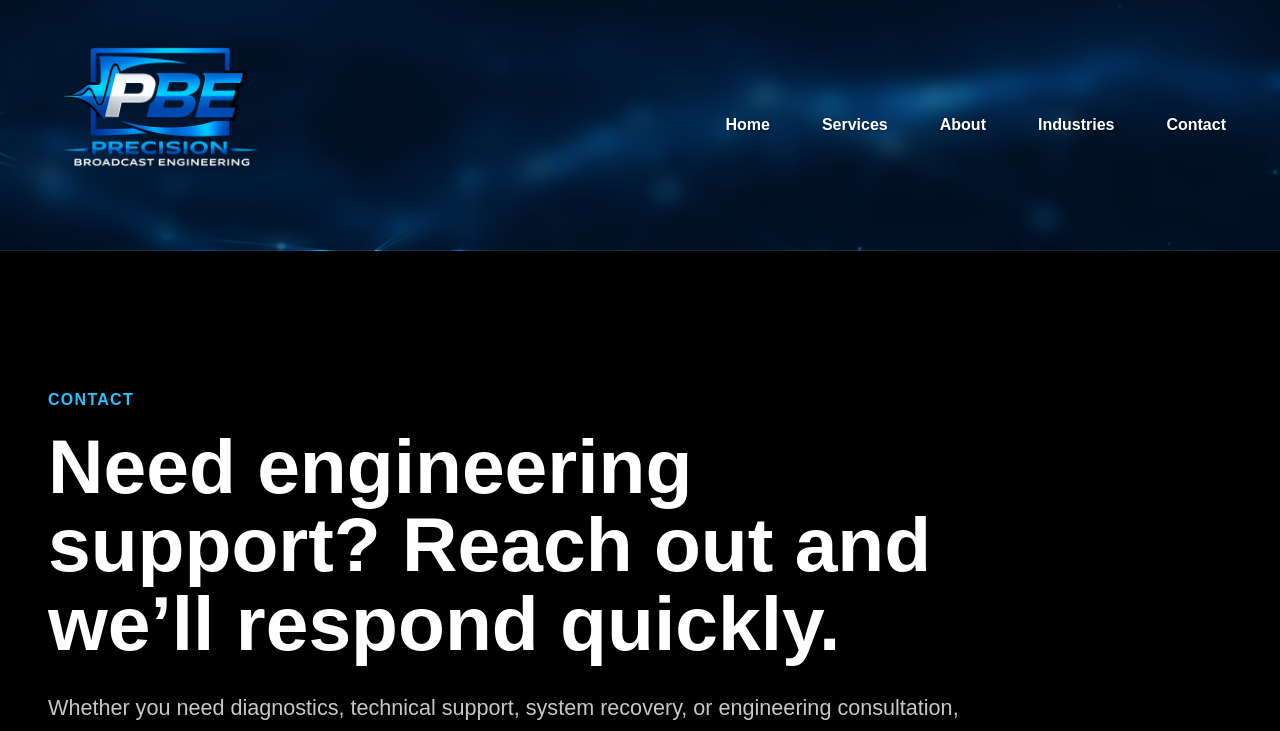
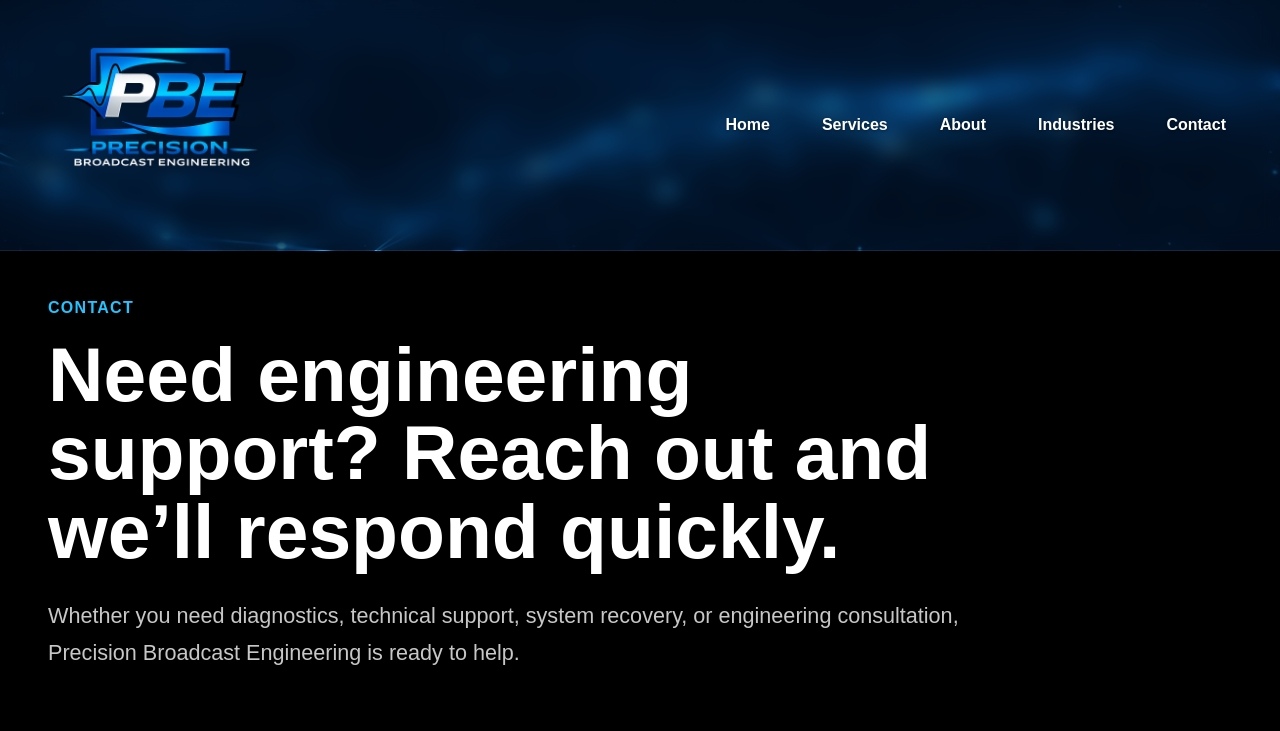
Before and after one commit to lmart828/pbe-website, a Next.js app: page /contact in a window 1280 px wide. Shown: the top 731 px of the page. Built offline with nearby package versions, Linux system fonts and the light colour scheme.

Commit message:
Adjust contact page top spacing

```diff
--- a/app/contact/page.js
+++ b/app/contact/page.js
@@ -156,7 +156,7 @@ export default function ContactPage() {
           background-color: #000;
           color: #fff;
           min-height: 100vh;
-          padding: 140px 48px 100px;
+          padding: 48px 48px 100px;
         }
 
         .contact-container {
--- a/app/globals.css
+++ b/app/globals.css
@@ -122,8 +122,8 @@ a {
   z-index: -2;
   background: linear-gradient(
     to right,
-    rgba(0, 0, 0, 0.82),
-    rgba(0, 0, 0, 0.42)
+    rgba(0, 10, 20, 0.75),
+    rgba(0, 10, 20, 0.85)
   );
 }
 
@@ -635,4 +635,19 @@ a {
   .industries-cta h3 {
     font-size: 1.6rem;
   }
+  /* =========================
+   CONTACT FIX (iPhone issue)
+========================= */
+.contact-grid {
+  display: grid;
+  grid-template-columns: 1fr 1fr;
+  gap: 28px;
 }
+
+/* MOBILE FIX */
+@media (max-width: 768px) {
+  .contact-grid {
+    grid-template-columns: 1fr;
+  }
+}
+}
```
